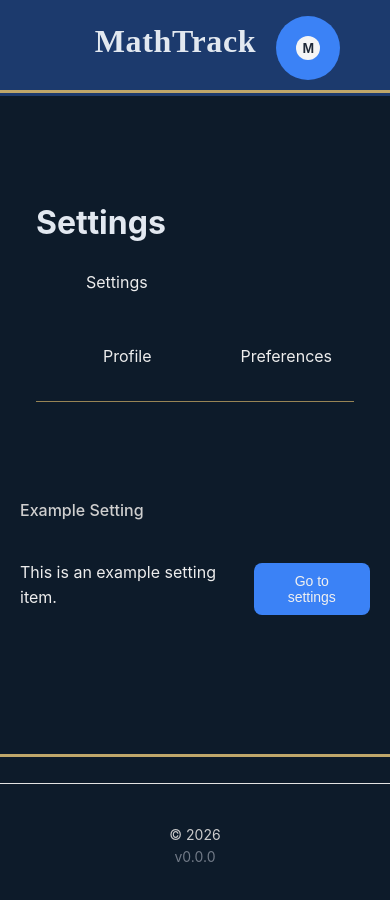
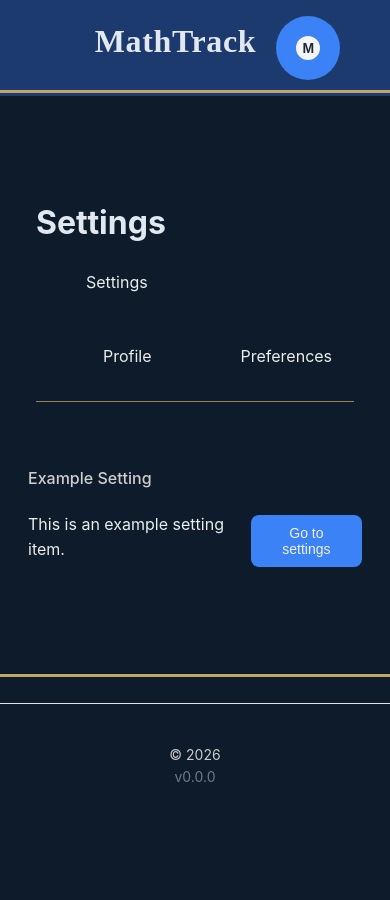
Before and after one commit to LuisDev912/EduMath-Track, a React (Vite) app in the folder frontend/: page /settings in a window 390 px wide. After the commit the page ends 844 px from the top, so only its background shows below. Built offline with nearby package versions, Linux system fonts and the light colour scheme.

Commit message:
fix(settings): fix spacing and wrong attributes - Delete the `onClick()` attribute on the links elements from SettingsItem component. - Reduce padding space from the settings layout in small screens.

```diff
--- a/frontend/src/features/settings/components/Settings.module.css
+++ b/frontend/src/features/settings/components/Settings.module.css
@@ -8,8 +8,7 @@
 .settingsContent {
     max-width: 1200px;
     margin: 0 auto;
-    padding-left: 0;
-    padding-right: 0;
+    padding: var(--space-xs);
 }
 
 @media (min-width: 455px) {
@@ -23,6 +22,7 @@
     display: flex;
     justify-content: space-between;
     align-items: center;
+    margin-block: var(--space-lg) var(--space-lg);
 }
 
 /* --- information --- */
@@ -36,6 +36,8 @@
     align-self: flex-end;
     margin-bottom: var(--space-xs);
 }
+
+.description{ margin-top: 0; }
 
 /* === NAV === */
 .navBar{
--- a/frontend/src/features/settings/components/SettingsItem/SettingsItem.tsx
+++ b/frontend/src/features/settings/components/SettingsItem/SettingsItem.tsx
@@ -31,7 +31,7 @@ function SettingsItem({
                     </Button>
                 )}
                 {actionType === 'link' && (
-                    <a href="#" onClick={() => action?.()}>
+                    <a href={value}>
                         Go to settings
                     </a>
                 )}
```
